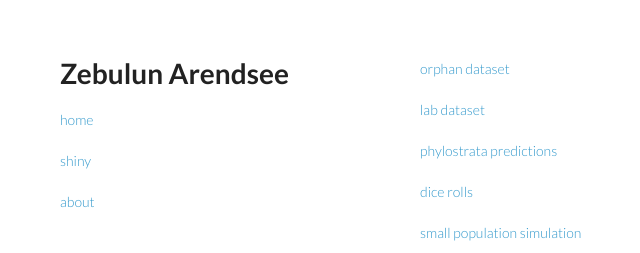
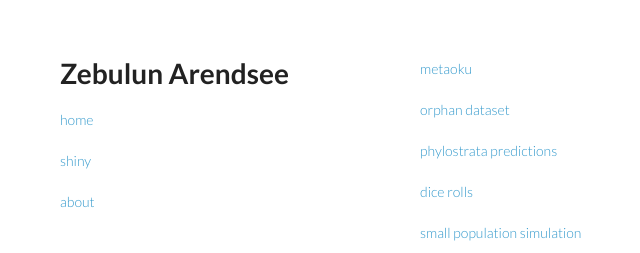
Before and after one commit to arendsee/arendsee.github.io, a Jekyll site: the page built from shiny/index.md, in a window 1280 px wide. Shown: the top 253 px of the page, without its empty margins (150-790 px from the left). Built offline with Jekyll 4.4.1, drawn with Linux system fonts in a browser that asks for light colours.

Commit message:
Update metaoku link

```diff
--- a/shiny/index.md
+++ b/shiny/index.md
@@ -3,9 +3,9 @@ layout: default
 title: Shiny apps
 ---
 
+[metaoku](https://metaoku.shinyapps.io/archive/)
+
 [orphan dataset](http://arendsee.shinyapps.io/orphan-survey)
-
-[lab dataset](http://arendsee.shinyapps.io/shiny-lab-data)
 
 [phylostrata predictions](http://arendsee.shinyapps.io/sim-test)
 
```
